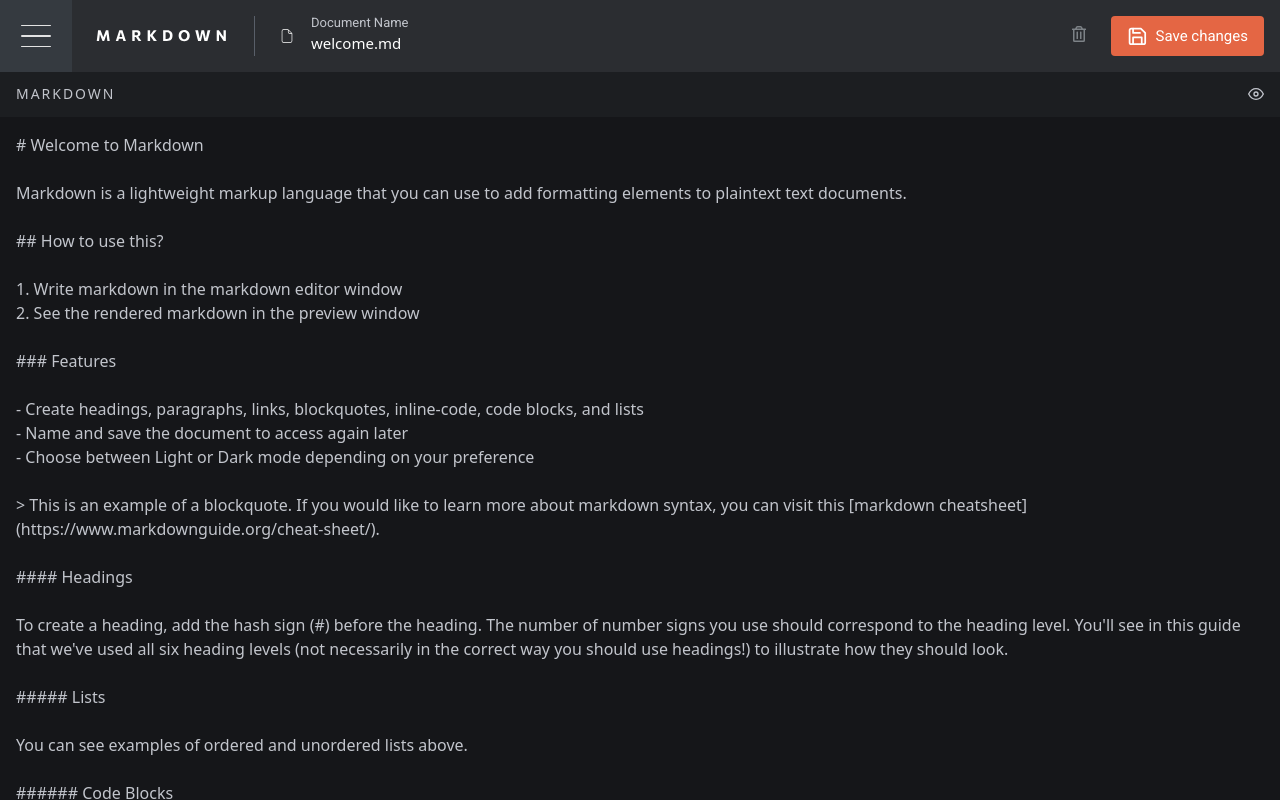
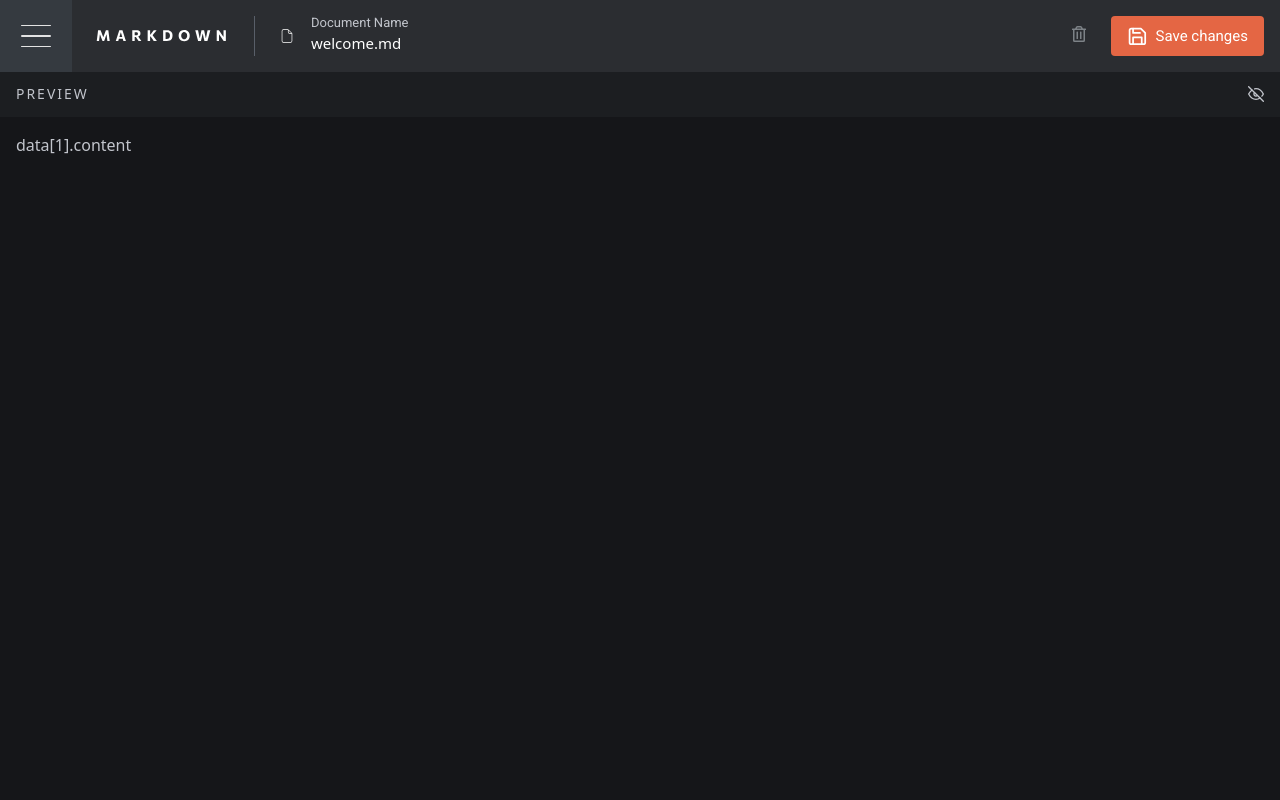
Before and after one commit to kamiliano1/in-browser-markdown-editor, a Next.js app: page / in a window 1280 px wide. Built offline with nearby package versions, Linux system fonts and the light colour scheme.

Commit message:
Created component for editor and preview

```diff
--- a/src/app/page.tsx
+++ b/src/app/page.tsx
@@ -1,28 +1,33 @@
 "use client";
-import Image from "next/image";
-import Button from "../layout/Button/Button";
-import ThemeSwitch from "../layout/ThemeSwitch/ThemeSwitch";
-import InputText from "../layout/InputText/InputText";
+import useWindowWith from "@/hooks/useWindowWidth";
+import MarkdownEditor from "@/layout/MarkdownEditors/MarkdownEditor";
+import MarkdownPreview from "@/layout/MarkdownEditors/MarkdownPreview";
+import { useEffect, useState } from "react";
 import Navbar from "../layout/Navbar/Navbar";
-import { useState } from "react";
-import HamburgerIcon from "@/layout/Navbar/HamburgerIcon";
-import { FiEye } from "react-icons/fi";
-import { FiEyeOff } from "react-icons/fi";
 import data from "./data/data.json";
-
-type ActivatedPartType = "Markdown" | "Preview";
+export type ActivatedPartType = "Markdown" | "Preview";
+export type MarkdownDataType = {
+  createdAt: string;
+  name: string;
+  content: string;
+  isActivated: boolean;
+  id: string;
+};
 
 export default function Home() {
+  const [markdownData, setMarkdownData] = useState<MarkdownDataType[]>(data);
+  const [activatedMarkdown, setActivatedMarkdown] = useState<MarkdownDataType>(
+    data[0]
+  );
+  const windowWidth = useWindowWith();
   const [open, setOpen] = useState(false);
   const [isDarkMode, setIsDarkMode] = useState(false);
   const [activatedPart, setActivatedPart] =
     useState<ActivatedPartType>("Markdown");
 
-  const switchPart = () => {
-    activatedPart === "Markdown"
-      ? setActivatedPart("Preview")
-      : setActivatedPart("Markdown");
-  };
+  useEffect(() => {
+    console.log(markdownData.find((item) => item.isActivated === true));
+  }, [markdownData]);
   return (
     <main className="overflow-hidden">
       <Navbar
@@ -30,6 +35,8 @@ export default function Home() {
         setOpen={setOpen}
         isDarkMode={isDarkMode}
         setIsDarkMode={setIsDarkMode}
+        markdownData={markdownData}
+        setMarkdownData={setMarkdownData}
       />
       <div
         className={`relative h-[100vh] ${!isDarkMode ? "bg-1000" : "bg-100"}`}
@@ -43,36 +50,44 @@ export default function Home() {
               }
               `}
         >
-          <div
-            className={`flex px-4 py-3  items-center ${
-              !isDarkMode ? "bg-900" : "bg-200"
-            } justify-between`}
-          >
-            <h1
-              className={`text-headingS uppercase  ${
-                !isDarkMode ? "text-400" : "text-500"
-              }`}
-            >
-              {activatedPart === "Markdown" ? "Markdown" : "Preview"}
-            </h1>
-            {activatedPart === "Markdown" ? (
-              <FiEye
-                onClick={switchPart}
-                className={`${!isDarkMode ? "text-400" : "text-500"}`}
+          {windowWidth < 500 ? (
+            <>
+              {activatedPart === "Markdown" ? (
+                <MarkdownEditor
+                  isDarkMode={isDarkMode}
+                  activatedPart={activatedPart}
+                  setActivatedPart={setActivatedPart}
+                  activatedMarkdown={activatedMarkdown}
+                  setActivatedMarkdown={setActivatedMarkdown}
+                />
+              ) : (
+                <MarkdownPreview
+                  isDarkMode={isDarkMode}
+                  activatedPart={activatedPart}
+                  setActivatedPart={setActivatedPart}
+                  activatedMarkdown={activatedMarkdown}
+                  setActivatedMarkdown={setActivatedMarkdown}
+                />
+              )}
+            </>
+          ) : (
+            <div className="flex">
+              <MarkdownEditor
+                isDarkMode={isDarkMode}
+                activatedPart={activatedPart}
+                setActivatedPart={setActivatedPart}
+                activatedMarkdown={activatedMarkdown}
+                setActivatedMarkdown={setActivatedMarkdown}
               />
-            ) : (
-              <FiEyeOff
-                onClick={switchPart}
-                className={`${!isDarkMode ? "text-400" : "text-500"}`}
+              <MarkdownPreview
+                isDarkMode={isDarkMode}
+                activatedPart={activatedPart}
+                setActivatedPart={setActivatedPart}
+                activatedMarkdown={activatedMarkdown}
+                setActivatedMarkdown={setActivatedMarkdown}
               />
-            )}
-          </div>
-          <textarea
-            value={data[1].content}
-            className={`p-4 w-full h-[calc(100vh_-_108px)]  ${
-              !isDarkMode ? "bg-1000 text-400" : "bg-100 text-700"
-            }`}
-          ></textarea>
+            </div>
+          )}
         </div>
       </div>
     </main>
--- /dev/null
+++ b/src/layout/MarkdownEditors/MarkdownEditor.tsx
@@ -0,0 +1,59 @@
+import { ActivatedPartType, MarkdownDataType } from "@/app/page";
+import useWindowWith from "@/hooks/useWindowWidth";
+import React, { Dispatch, SetStateAction } from "react";
+import { FiEye } from "react-icons/fi";
+
+type MarkdownEditorProps = {
+  isDarkMode: boolean;
+  activatedPart: ActivatedPartType;
+  setActivatedPart: Dispatch<SetStateAction<ActivatedPartType>>;
+  activatedMarkdown: MarkdownDataType;
+  setActivatedMarkdown: Dispatch<SetStateAction<MarkdownDataType>>;
+};
+
+const MarkdownEditor: React.FC<MarkdownEditorProps> = ({
+  isDarkMode,
+  setActivatedPart,
+  activatedPart,
+}) => {
+  const windowWidth = useWindowWith();
+  const switchPart = () => {
+    activatedPart === "Markdown"
+      ? setActivatedPart("Preview")
+      : setActivatedPart("Markdown");
+  };
+  return (
+    <div
+      className={`w-full sm:border-r-[1px] border-r-600 ${
+        windowWidth > 500 && activatedPart === "Markdown" && "hidden"
+      }`}
+    >
+      <div
+        className={`flex px-4 py-3  items-center ${
+          !isDarkMode ? "bg-900" : "bg-200"
+        } justify-between`}
+      >
+        <h1
+          className={`text-headingS uppercase  ${
+            !isDarkMode ? "text-400" : "text-500"
+          }`}
+        >
+          Markdown
+        </h1>
+
+        <FiEye
+          onClick={switchPart}
+          className={`sm:hidden ${!isDarkMode ? "text-400" : "text-500"}`}
+        />
+      </div>
+      <textarea
+        value={"data[1].content"}
+        className={`p-4 w-full h-[calc(100vh_-_108px)]  ${
+          !isDarkMode ? "bg-1000 text-400" : "bg-100 text-700"
+        }`}
+      ></textarea>
+      ;
+    </div>
+  );
+};
+export default MarkdownEditor;
--- /dev/null
+++ b/src/layout/MarkdownEditors/MarkdownPreview.tsx
@@ -0,0 +1,69 @@
+import { ActivatedPartType, MarkdownDataType } from "@/app/page";
+import useWindowWith from "@/hooks/useWindowWidth";
+import React, { Dispatch, SetStateAction } from "react";
+import { FiEyeOff, FiEye } from "react-icons/fi";
+type MarkdownPreviewProps = {
+  isDarkMode: boolean;
+  activatedPart: ActivatedPartType;
+  setActivatedPart: Dispatch<SetStateAction<ActivatedPartType>>;
+  activatedMarkdown: MarkdownDataType;
+  setActivatedMarkdown: Dispatch<SetStateAction<MarkdownDataType>>;
+};
+
+const MarkdownPreview: React.FC<MarkdownPreviewProps> = ({
+  isDarkMode,
+  setActivatedPart,
+  activatedPart,
+}) => {
+  const windowWidth = useWindowWith();
+  const switchPart = () => {
+    activatedPart === "Markdown"
+      ? setActivatedPart("Preview")
+      : setActivatedPart("Markdown");
+  };
+  return (
+    <div className="w-full">
+      <div
+        className={`flex px-4 py-3 items-center ${
+          !isDarkMode ? "bg-900" : "bg-200"
+        } justify-between`}
+      >
+        <h1
+          className={`text-headingS uppercase  ${
+            !isDarkMode ? "text-400" : "text-500"
+          }`}
+        >
+          Preview
+        </h1>
+        {windowWidth > 500 ? (
+          <>
+            {activatedPart === "Markdown" ? (
+              <FiEyeOff
+                onClick={switchPart}
+                className={` ${!isDarkMode ? "text-400" : "text-500"}`}
+              />
+            ) : (
+              <FiEye
+                onClick={switchPart}
+                className={` ${!isDarkMode ? "text-400" : "text-500"}`}
+              />
+            )}
+          </>
+        ) : (
+          <FiEyeOff
+            onClick={switchPart}
+            className={` ${!isDarkMode ? "text-400" : "text-500"}`}
+          />
+        )}
+      </div>
+      <textarea
+        value={"data[1].content"}
+        className={`p-4 w-full h-[calc(100vh_-_108px)]  ${
+          !isDarkMode ? "bg-1000 text-400" : "bg-100 text-700"
+        }`}
+      ></textarea>
+      ;
+    </div>
+  );
+};
+export default MarkdownPreview;
--- a/src/layout/Navbar/Navbar.tsx
+++ b/src/layout/Navbar/Navbar.tsx
@@ -1,41 +1,46 @@
-import React, { Dispatch, SetStateAction, useState } from "react";
 import * as NavigationMenu from "@radix-ui/react-navigation-menu";
 import Image from "next/image";
-import Link from "next/link";
-import { IoMenuOutline } from "react-icons/io5";
+import React, { Dispatch, SetStateAction } from "react";
 import { FaRegTrashAlt } from "react-icons/fa";
+import { LuSave } from "react-icons/lu";
+import logo from "../../../public/logo.svg";
+import useWindowWith from "../../hooks/useWindowWidth";
 import InputText from "../InputText/InputText";
-import Button from "../Button/Button";
-import { LuSave } from "react-icons/lu";
-import useWindowWith from "../../hooks/useWindowWidth";
-import logo from "../../../public/logo.svg";
-
+import { MarkdownDataType } from "@/app/page";
 import { CiFileOn } from "react-icons/ci";
 import ThemeSwitch from "../ThemeSwitch/ThemeSwitch";
 import HamburgerIcon from "./HamburgerIcon";
 
 type MarkdownFileType = {
-  name: string;
-  date: string;
+  data: MarkdownDataType;
+  setMarkdownData: Dispatch<SetStateAction<MarkdownDataType[]>>;
 };
 
-const files = [
-  {
-    name: "untitled-document.md",
-    date: "01 April 2022",
-  },
-  { name: "welcome.md", date: "01 April 2022" },
-];
-
-const MarkdownFile: React.FC<MarkdownFileType> = ({ name, date }) => {
+const MarkdownFile: React.FC<MarkdownFileType> = ({
+  data,
+  setMarkdownData,
+}) => {
+  const { name, createdAt, id } = data;
+  const activateMarkdown = () => {
+    setMarkdownData((prev) =>
+      prev.map((item) =>
+        item.id === id
+          ? { ...item, isActivated: true }
+          : { ...item, isActivated: false }
+      )
+    );
+  };
   return (
-    <NavigationMenu.Item className=" w-full font-roboto mb-6">
+    <NavigationMenu.Item
+      className=" w-full font-roboto mb-6"
+      onClick={activateMarkdown}
+    >
       <NavigationMenu.Trigger
         title={name}
         className="grid grid-rows-2 grid-cols-[16px,_auto] gap-x-4 items-center"
       >
         <CiFileOn className="row-span-2" />
-        <p className="text-start text-bodyM text-500 mb-1">{date}</p>
+        <p className="text-start text-bodyM text-500 mb-1">{createdAt}</p>
         <p className="text-headingM">{name}</p>
       </NavigationMenu.Trigger>
     </NavigationMenu.Item>
@@ -47,6 +52,8 @@ type NavbarProps = {
   setOpen: Dispatch<SetStateAction<boolean>>;
   isDarkMode: boolean;
   setIsDarkMode: Dispatch<SetStateAction<boolean>>;
+  markdownData: MarkdownDataType[];
+  setMarkdownData: Dispatch<SetStateAction<MarkdownDataType[]>>;
 };
 
 const Navbar: React.FC<NavbarProps> = ({
@@ -54,6 +61,8 @@ const Navbar: React.FC<NavbarProps> = ({
   setOpen,
   isDarkMode,
   setIsDarkMode,
+  markdownData,
+  setMarkdownData,
 }) => {
   const windowWidth = useWindowWith();
 
@@ -80,8 +89,12 @@ const Navbar: React.FC<NavbarProps> = ({
             + New Document
           </NavigationMenu.Trigger>
         </NavigationMenu.Item>
-        {files.map((item) => (
-          <MarkdownFile key={item.name} name={item.name} date={item.date} />
+        {markdownData?.map((item) => (
+          <MarkdownFile
+            key={item.name}
+            data={item}
+            setMarkdownData={setMarkdownData}
+          />
         ))}
         <NavigationMenu.Item className="mt-auto">
           <ThemeSwitch isDarkMode={isDarkMode} setIsDarkMode={setIsDarkMode} />
```
Also changed, not shown: src/app/data/data.json (+6 -2 lines).
